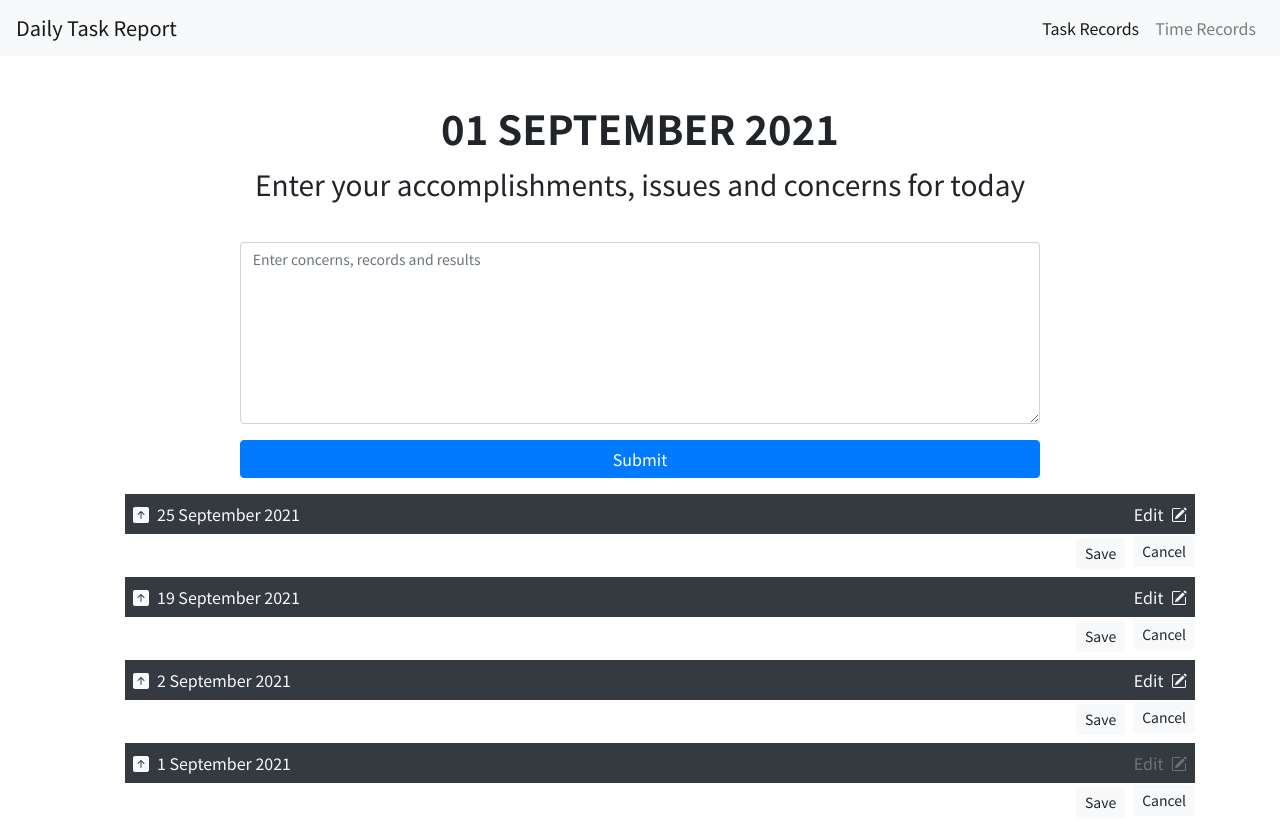
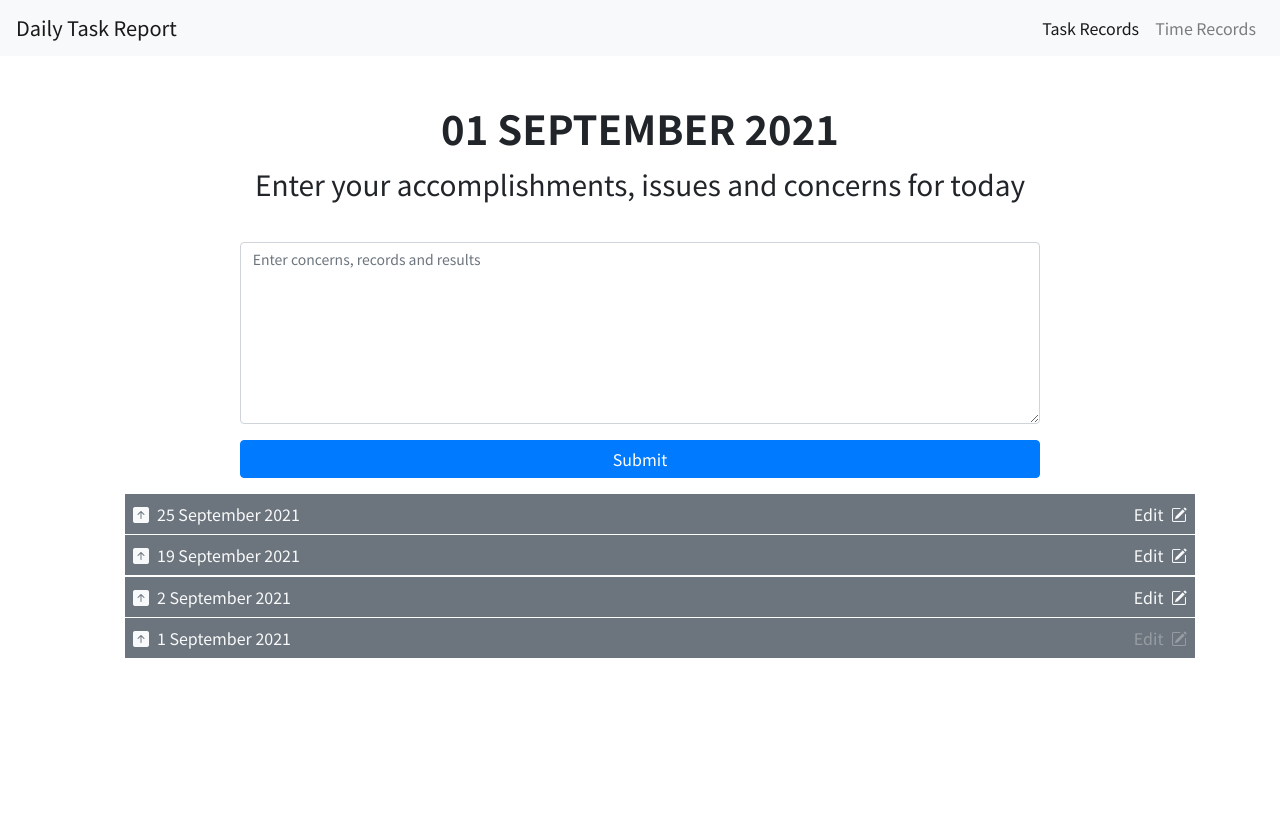
Before and after one commit to TransistorSmoke/daily-task-report, an Angular app: page / in a window 1280 px wide. After the commit the page ends 800 px from the top, so only its background shows below. Built offline with nearby package versions, Linux system fonts and the light colour scheme.

Commit message:
Set response of cancel button

```diff
--- a/src/app/records/entry/entry.component.html
+++ b/src/app/records/entry/entry.component.html
@@ -1,4 +1,4 @@
-<div class="d-flex p-2 bg-dark text-light">
+<div class="d-flex p-2 bg-secondary text-light">
     <i
         class="entry-icon bi bi-arrow-{{isShown ? 'down' : 'up'}}-square-fill mr-2"
         title="Toggle entry"
@@ -24,13 +24,10 @@
         [ngClass]="{hide: !singleRecordEntry.isEntryShown}"
         #entryElement>{{singleRecordEntry.entryText}}
     </article>
-
-    <div class="text-right mb-2">
+    <div class="text-right mb-2" [ngClass]="{hide: !isEditClicked}">
         <span>
-            <button type="button" class="btn btn-light btn-sm mx-2 mt-1">Save</button>
-            <button type="button" class="btn btn-light btn-sm">Cancel</button>
+            <button type="button" class="btn btn-light btn-sm mx-2 mt-1 save" (click)="editEntryHandler($event)">Save</button>
+            <button type="button" class="btn btn-light btn-sm cancel" (click)="editEntryHandler($event)">Cancel</button>
         </span>
     </div>
-
-
 </div>
--- a/src/app/records/entry/entry.component.scss
+++ b/src/app/records/entry/entry.component.scss
@@ -16,6 +16,8 @@ article  {
     &.hide {
         display: none;
     }
+}
 
-
+.hide {
+    display: none;
 }
--- a/src/app/records/entry/entry.component.ts
+++ b/src/app/records/entry/entry.component.ts
@@ -1,4 +1,4 @@
-import { Component, Input, OnInit, ViewChild, ElementRef, AfterViewInit, Renderer2} from '@angular/core';
+import { Component, Input, ViewChild, ElementRef, Renderer2} from '@angular/core';
 import { Event } from '@angular/router';
 import { Entry } from './entry.model';
 
@@ -8,7 +8,7 @@ import { Entry } from './entry.model';
 	styleUrls: ['./entry.component.scss']
 })
 
-export class EntryComponent implements OnInit, AfterViewInit{
+export class EntryComponent {
 	@Input() singleRecordEntry!: Entry;
 	@Input() isShown!: boolean;
 
@@ -18,16 +18,11 @@ export class EntryComponent implements OnInit, AfterViewInit{
 	arrowPosition!: string;
 	dateToday: string;
 
+	isEditClicked: boolean;
+
 	constructor(private renderer: Renderer2) {
 		this.dateToday = Date();
-	}
-
-	ngOnInit(): void {
-
-	}
-
-	ngAfterViewInit() {
-
+		this.isEditClicked = false;
 	}
 
 	/*
@@ -42,6 +37,8 @@ export class EntryComponent implements OnInit, AfterViewInit{
 
 		this.renderer.setAttribute(this.entryElement.nativeElement, 'contenteditable', 'true');
 		this.entryElement.nativeElement.focus();
+
+		this.isEditClicked = true;
 	}
 
 
@@ -50,5 +47,29 @@ export class EntryComponent implements OnInit, AfterViewInit{
 		if (this.singleRecordEntry.entryText !== '') {
 			this.singleRecordEntry.isEntryShown = !this.singleRecordEntry.isEntryShown;
 		}
+
+		if (this.isEditClicked) {
+			this.isEditClicked = !this.isEditClicked;
+		}
+	}
+
+	/*
+	 * Handles the entry edit save or cancel actions
+	 *
+	*/
+	public editEntryHandler(event: any) {
+		const isSave = event.target.classList.value.indexOf('save') > -1 ? true : false;
+		const entryBeforeUpdate = this.singleRecordEntry.entryText;
+		let updatedEntry = '';
+
+		if (isSave) {
+			return;
+		} else {
+
+			// close the save/cancel row, set the textarea to be uneditable
+			this.isEditClicked = false;
+			this.renderer.setAttribute(this.entryElement.nativeElement, 'contenteditable', 'false');
+
+		}
 	}
 }
```
